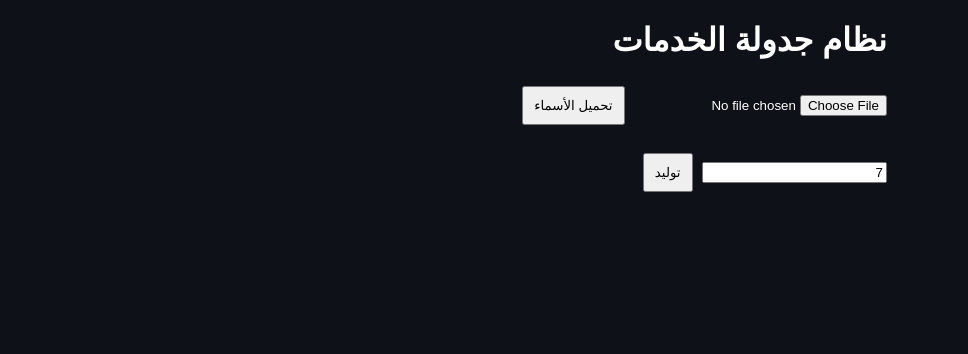
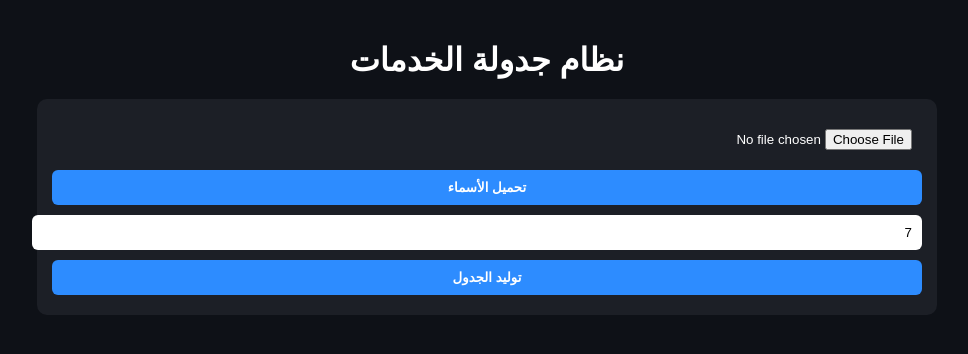
Before and after one commit to Stratholme3/scheduler-app, a FastAPI app: page / in a window 1280 px wide. Shown: the top 354 px of the page, without its empty margins (153-1121 px from the left). Run offline with FastAPI, Linux system fonts and the light colour scheme.

Commit message:
Update index.html for service scheduling system

```diff
--- a/templates/index.html
+++ b/templates/index.html
@@ -2,34 +2,80 @@
 <html lang="ar" dir="rtl">
 <head>
 <meta charset="UTF-8">
-<title>نظام الجدولة</title>
+<title>نظام جدولة الخدمات</title>
 
 <style>
 body {
     font-family: Arial;
+    background: #0e1117;
+    color: white;
     direction: rtl;
     text-align: right;
-    background: #0e1117;
-    color: white;
+    margin: 0;
 }
 
 .container {
-    max-width: 800px;
+    max-width: 900px;
     margin: auto;
+    padding: 20px;
+}
+
+h1 {
+    text-align: center;
+    margin-bottom: 20px;
+}
+
+.controls {
+    background: #1c1f26;
+    padding: 15px;
+    border-radius: 10px;
+    margin-bottom: 20px;
+}
+
+input, button {
+    padding: 10px;
+    margin: 5px 0;
+    width: 100%;
+    border-radius: 6px;
+    border: none;
 }
 
 button {
-    padding: 10px;
-    margin: 5px;
+    background: #2d8cff;
+    color: white;
+    font-weight: bold;
     cursor: pointer;
+}
+
+button:hover {
+    background: #1a6fe0;
 }
 
 .card {
     background: #1c1f26;
-    padding: 10px;
-    margin: 10px 0;
-    border-radius: 8px;
+    padding: 15px;
+    margin-bottom: 15px;
+    border-radius: 10px;
 }
+
+.service {
+    margin-bottom: 10px;
+    padding: 8px;
+    background: #2a2e38;
+    border-radius: 6px;
+}
+
+.service b {
+    display: block;
+    margin-bottom: 5px;
+    color: #4fc3f7;
+}
+
+.people {
+    font-size: 14px;
+    line-height: 1.6;
+}
+
 </style>
 </head>
 
@@ -39,13 +85,13 @@ button {
 
 <h1>نظام جدولة الخدمات</h1>
 
-<input type="file" id="file">
-<button onclick="upload()">تحميل الأسماء</button>
+<div class="controls">
+    <input type="file" id="file">
+    <button onclick="upload()">تحميل الأسماء</button>
 
-<br><br>
-
-<input type="number" id="days" value="7">
-<button onclick="generate()">توليد</button>
+    <input type="number" id="days" value="7">
+    <button onclick="generate()">توليد الجدول</button>
+</div>
 
 <div id="result"></div>
 
```
